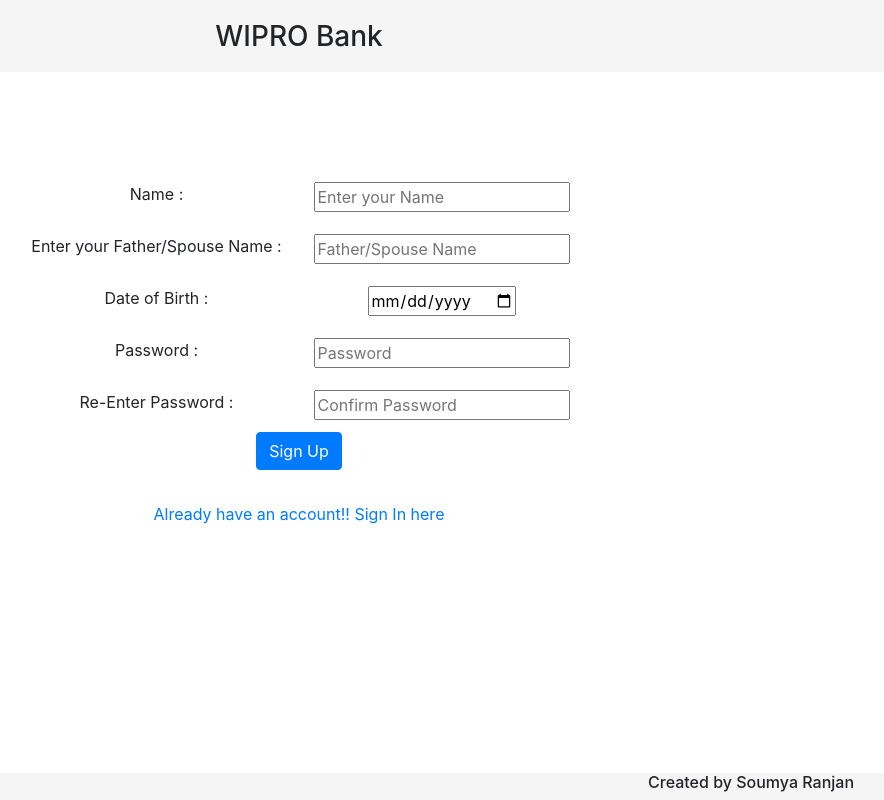
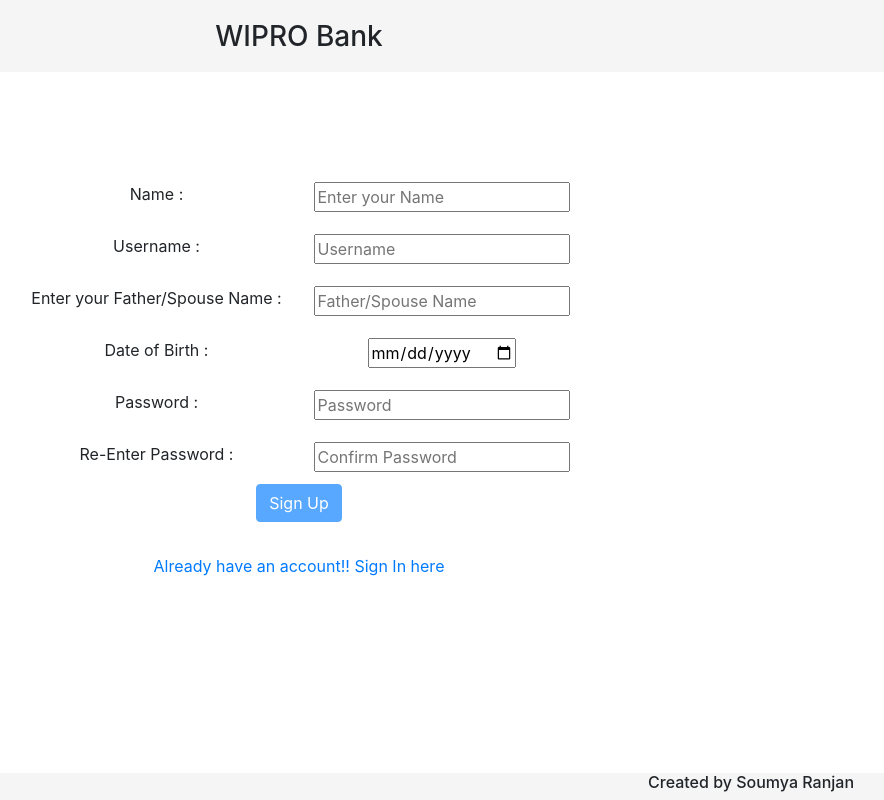
Before and after one commit to srsoumya96/angular-USB-test1, an Angular app: page /signup in a window 1280 px wide. Shown: the whole page, without its empty margins (341-1225 px from the left). Built offline with nearby package versions, Linux system fonts and the light colour scheme.

Commit message:
2 files modified

```diff
--- a/src/app/signup/signup.component.html
+++ b/src/app/signup/signup.component.html
@@ -1,13 +1,23 @@
 <app-header></app-header>
 <div class="container" id="signUpForm">
-  <form (submit)="onSubmit(user.value, guardian.value, dob.value, pwd.value, pwdcnfrm.value)">
+  <form #signupform="ngForm" name="form" (submit)="onSubmit();" novalidate>
   <div class="row">
     <div class="col-sm-3"></div>
     <div class="col-sm-3">
       <label for="name">Name :</label>
     </div>
     <div class="col-sm-3">
-      <input #user id="name" type="text" placeholder="Enter your Name">
+      <input #yourName="ngModel" [(ngModel)]="name" name="name" id="name" type="text" placeholder="Enter your Name" required>
+    </div>
+    <div class="col-sm-3"></div>
+  </div>
+  <div class="row">
+    <div class="col-sm-3"></div>
+    <div class="col-sm-3">
+      <label for="userName">Username :</label>
+    </div>
+    <div class="col-sm-3">
+      <input #user="ngModel" id="userName" type="text" placeholder="Username" [(ngModel)]="userName" name="userName" required>
     </div>
     <div class="col-sm-3"></div>
   </div>
@@ -17,7 +27,7 @@
       <label for="guardian">Enter your Father/Spouse Name :</label>
     </div>
     <div class="col-sm-3">
-      <input #guardian id="guardian" type="text" placeholder="Father/Spouse Name">
+      <input #guardian="ngModel" [(ngModel)]="guardianName" name="guardianName" id="guardian" type="text" placeholder="Father/Spouse Name" required>
     </div>
     <div class="col-sm-3"></div>
   </div>
@@ -27,7 +37,7 @@
       <label for="dob">Date of Birth :</label>
     </div>
     <div class="col-sm-3">
-      <input #dob id="dob" type="date">
+      <input #date="ngModel" [(ngModel)]="dob" name="dob" id="dob" type="date" required>
     </div>
     <div class="col-sm-3"></div>
   </div>
@@ -37,7 +47,7 @@
       <label for="pwd">Password :</label>
     </div>
     <div class="col-sm-3">
-      <input #pwd id="pwd" type="password" placeholder="Password">
+      <input #pwd="ngModel" [(ngModel)]="password" name="password" id="pwd" type="password" placeholder="Password" required>
     </div>
     <div class="col-sm-3"></div>
   </div>
@@ -47,13 +57,13 @@
       <label for="pwdcnfrm">Re-Enter Password :</label>
     </div>
     <div class="col-sm-3">
-      <input #pwdcnfrm id="pwdcnfrm" type="password" placeholder="Confirm Password">
+      <input #pwdcnfrm id="pwdcnfrm" type="password" placeholder="Confirm Password" required>
     </div>
     <div class="col-sm-3"></div>
   </div>
   <div class="row">
     <div class="col-12 text-center">
-      <button class="btn-primary btn" type="submit">Sign Up</button>
+      <button class="btn-primary btn" [disabled]="signupform.invalid" type="submit">Sign Up</button>
     </div>
   </div>
   </form>
--- a/src/app/signup/signup.component.ts
+++ b/src/app/signup/signup.component.ts
@@ -9,12 +9,14 @@
 })
 export class SignupComponent implements OnInit {
 
-  user : string;
-  pwd : string;
-  onSubmit(user, pwd) {
-    this.user = user;
-    this.pwd = pwd;
-    this.rs.onSignUp(user);
+  name : string;
+  userName : string;
+  guardianName : string;
+  dob : Date;
+  password : string;
+
+  onSubmit() {
+    console.log(this.dob);
   }
 
   constructor(private router : Router, private rs : RestService) { }
```
